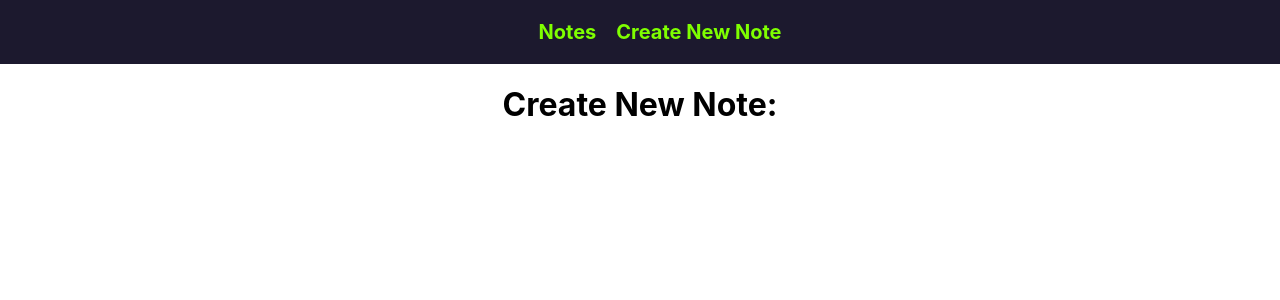
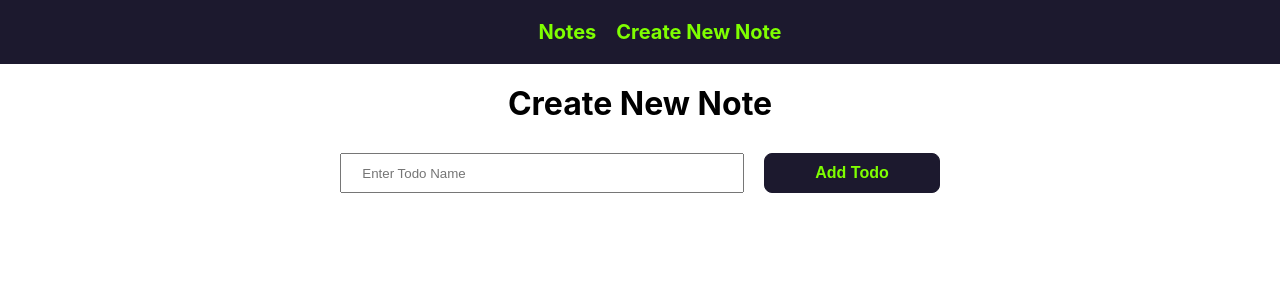
Before and after one commit to bqanderson/saga-notes-app, a React (Create React App) app: page /create-note in a window 1280 px wide. Shown: the top 300 px of the page. Built offline with nearby package versions, Linux system fonts and the light colour scheme.

Commit message:
feat: add form and style

```diff
--- a/src/containers/addNotes/index.jsx
+++ b/src/containers/addNotes/index.jsx
@@ -1,9 +1,23 @@
 import React from 'react';
 
+import './style.css'
+
 const AddNewNote = () => {
+  const handleChange = event => {
+    console.log('TEST ===> handleChange event.taget:', event.target)
+  }
   return (
-    <div className='add-new-note-wrapper'>
-      <h1>Create New Note:</h1>
+    <div className='create-new-note-wrapper'>
+      <h1>Create New Note</h1>
+      <div className="form-wrapper">
+        <input
+          type="text"
+          name='addTodo'
+          placeholder='Enter Todo Name'
+          onChange={handleChange}
+        />
+        <button>Add Todo</button>
+      </div>
     </div>
   )
 }
--- a/src/containers/addNotes/style.css
+++ b/src/containers/addNotes/style.css
@@ -0,0 +1,33 @@
+.create-new-note-wrapper {
+  margin-top: 20px;
+}
+
+.create-new-note-wrapper h1 {
+  margin: 0;
+}
+
+.form-wrapper {
+  display: flex;
+  justify-content: center;
+  gap: 20px;
+  margin-top: 30px;
+}
+
+.form-wrapper input {
+  padding: 10px 20px;
+  width: 360px;
+}
+
+.form-wrapper button {
+  padding: 10px 50px;
+  background-color: #1c192e;
+  color: #7fff00;
+  border: #1c192e solid 1px;
+  border-radius: 8px;
+  font-size: 16px;
+  font-weight: bold;
+}
+
+.form-wrapper button:hover {
+  background-color: #454254;
+}
--- a/src/containers/notesList/index.jsx
+++ b/src/containers/notesList/index.jsx
@@ -1,4 +1,6 @@
 import React from 'react';
+
+import './style.css';
 
 const dummyData = [
   { name: 'First Note', id: 1 },
--- a/src/containers/notesList/style.css
+++ b/src/containers/notesList/style.css
@@ -0,0 +1,27 @@
+.notes-list-wrapper {
+  margin-top: 20px;
+}
+
+.notes-list-wrapper h1 {
+  margin: 0;
+}
+
+.notes-list-wrapper ul {
+  display: flex;
+  justify-content: center;
+  gap: 15px;
+  margin: 0;
+  padding-top: 30px;
+  list-style: none;
+}
+
+.notes-list-wrapper ul li {
+  width: 200px;
+  height: 200px;
+  padding: 10px;
+  border-radius: 8px;
+  background-color: #1c192e;
+  color: #7fff00;
+  font-size: 20px;
+  font-weight: bold;
+}
```
